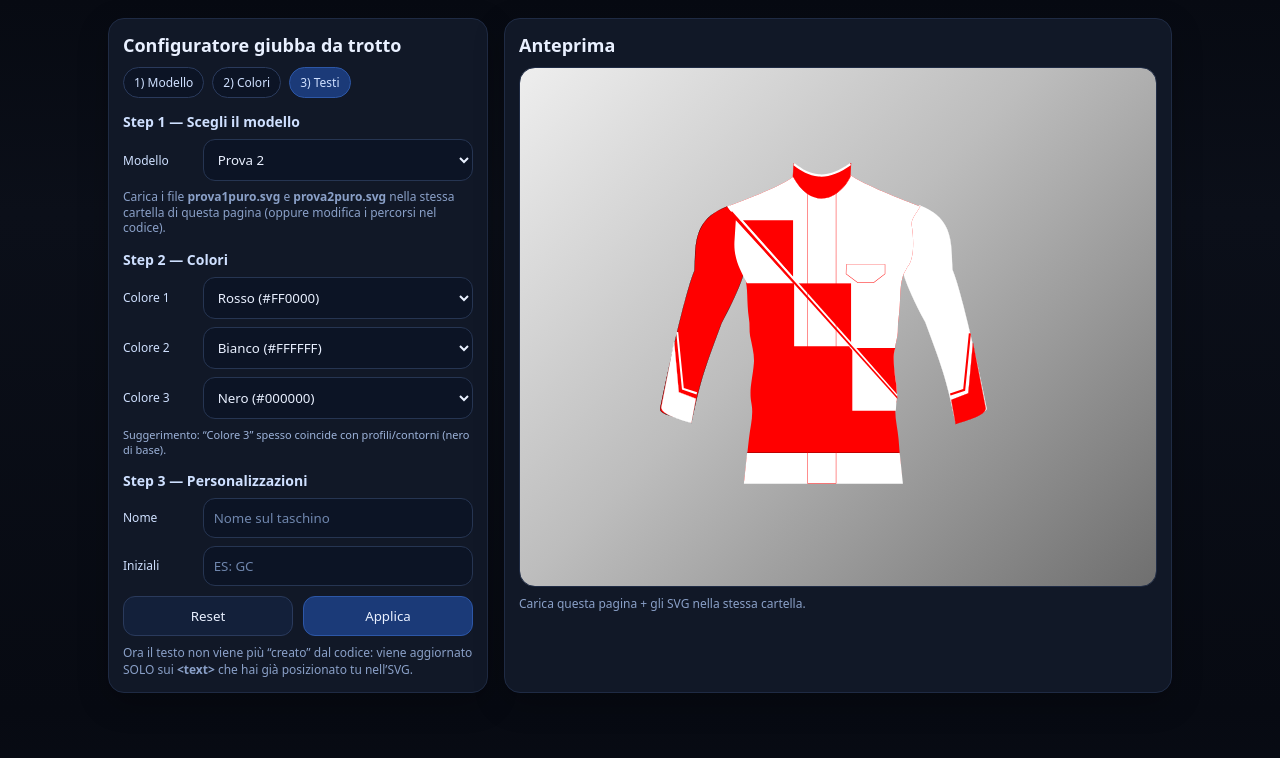
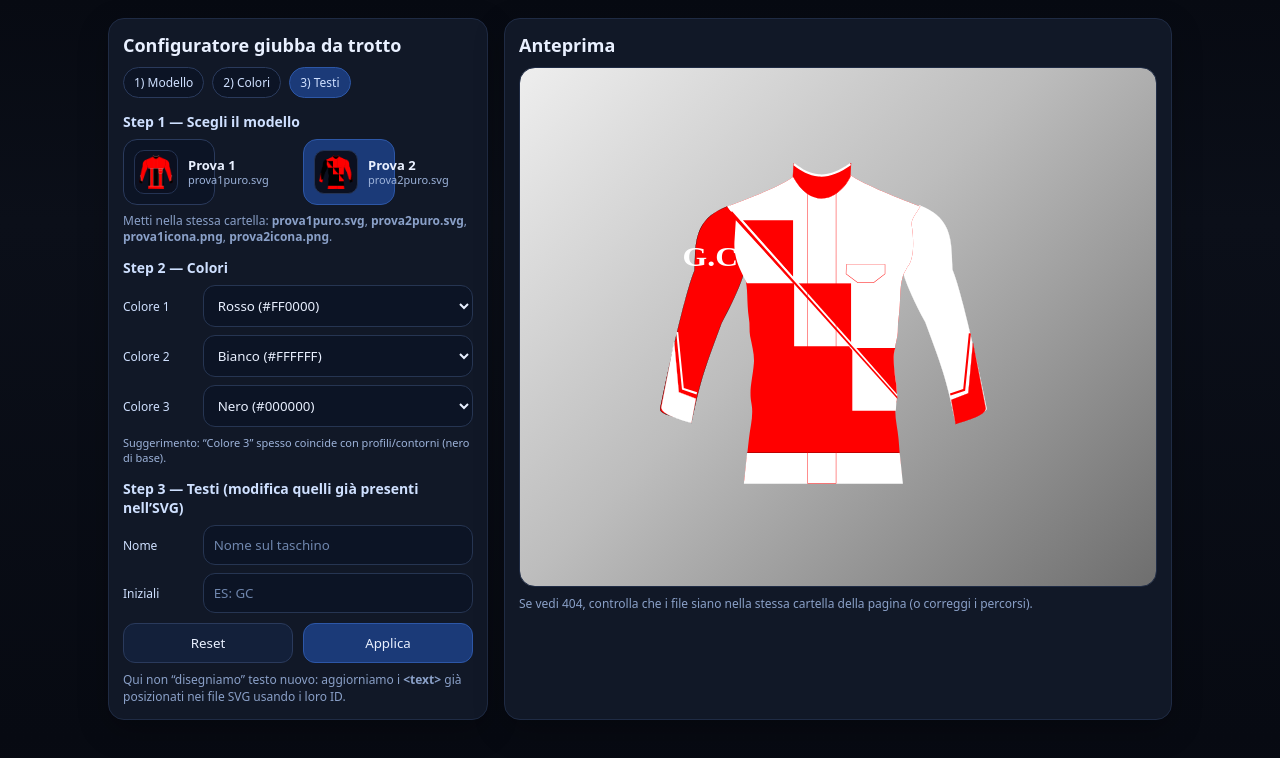
Before and after one commit to kecosametto-blip/configuratore-giubba, a plain HTML site: page index.html in a window 1280 px wide. Drawn offline with Linux system fonts and the light colour scheme.

Commit message:
Update index.html

```diff
--- a/index.html
+++ b/index.html
@@ -44,11 +44,11 @@
     }
     .pill.on{ background:#1b3a78; border-color:#2d57a7; }
 
-    /* ✅ SFONDO ANTEPRIMA: sfumatura grigio chiaro -> grigio scuro */
+    /* ✅ Anteprima: grigio chiaro -> grigio scuro */
     .preview{
       min-height:520px;
       display:flex; align-items:center; justify-content:center;
-      background: linear-gradient(135deg, #eeeeee 0%, #bdbdbd 45%, #6f6f6f 100%);
+      background: linear-gradient(135deg, #eeeeee 0%, #bdbdbd 45%, #6e6e6e 100%);
       border-radius:16px;
       border:1px solid var(--line);
       overflow:hidden;
@@ -58,6 +58,41 @@
     #svgHost svg{ width:min(640px, 92%); height:auto; }
     .hint{ margin-top:8px; font-size:12px; color:var(--muted); }
     .small{ font-size:11px; color:#9db3da; }
+
+    /* ✅ Scelta modello con icone */
+    .modelGrid{
+      display:grid;
+      grid-template-columns: 1fr 1fr;
+      gap:10px;
+      margin-top:6px;
+    }
+    .modelChoice{
+      display:flex;
+      align-items:center;
+      gap:10px;
+      padding:10px;
+      border-radius:14px;
+      border:1px solid #2a3a5c;
+      background:#0c1425;
+      cursor:pointer;
+      user-select:none;
+    }
+    .modelChoice:hover{ filter:brightness(1.06); }
+    .modelChoice img{
+      width:44px; height:44px; object-fit:contain;
+      background:#0b1020;
+      border:1px solid #243353;
+      border-radius:10px;
+      padding:4px;
+    }
+    .modelChoice .t1{ font-size:13px; color:#e9f0ff; font-weight:700; line-height:1.1; }
+    .modelChoice .t2{ font-size:11px; color:#9db3da; line-height:1.1; margin-top:2px; }
+
+    input.modelRadio{ display:none; }
+    input.modelRadio:checked + .modelChoice{
+      background:#1b3a78;
+      border-color:#2d57a7;
+    }
   </style>
 </head>
 <body>
@@ -71,15 +106,34 @@
       </div>
 
       <h2>Step 1 — Scegli il modello</h2>
-      <div class="row">
-        <label>Modello</label>
-        <select id="modelSelect">
-          <option value="prova1puro.svg">Prova 1</option>
-          <option value="prova2puro.svg" selected>Prova 2</option>
-        </select>
+
+      <!-- ✅ Radio con icone -->
+      <div class="modelGrid" role="radiogroup" aria-label="Scelta modello">
+        <div>
+          <input class="modelRadio" type="radio" name="model" id="m1" value="prova1puro.svg">
+          <label class="modelChoice" for="m1">
+            <img src="prova1icona.png" alt="Anteprima Prova 1">
+            <div>
+              <div class="t1">Prova 1</div>
+              <div class="t2">prova1puro.svg</div>
+            </div>
+          </label>
+        </div>
+
+        <div>
+          <input class="modelRadio" type="radio" name="model" id="m2" value="prova2puro.svg" checked>
+          <label class="modelChoice" for="m2">
+            <img src="prova2icona.png" alt="Anteprima Prova 2">
+            <div>
+              <div class="t1">Prova 2</div>
+              <div class="t2">prova2puro.svg</div>
+            </div>
+          </label>
+        </div>
       </div>
-      <div class="muted">
-        Carica i file <b>prova1puro.svg</b> e <b>prova2puro.svg</b> nella stessa cartella di questa pagina (oppure modifica i percorsi nel codice).
+
+      <div class="muted" style="margin-top:8px">
+        Metti nella stessa cartella: <b>prova1puro.svg</b>, <b>prova2puro.svg</b>, <b>prova1icona.png</b>, <b>prova2icona.png</b>.
       </div>
 
       <h2>Step 2 — Colori</h2>
@@ -97,7 +151,7 @@
       </div>
       <div class="small">Suggerimento: “Colore 3” spesso coincide con profili/contorni (nero di base).</div>
 
-      <h2>Step 3 — Personalizzazioni</h2>
+      <h2>Step 3 — Testi (modifica quelli già presenti nell’SVG)</h2>
       <div class="row">
         <label>Nome</label>
         <input id="pocketName" type="text" placeholder="Nome sul taschino" maxlength="18" />
@@ -113,7 +167,7 @@
       </div>
 
       <div class="hint">
-        Ora il testo non viene più “creato” dal codice: viene aggiornato SOLO sui <b>&lt;text&gt;</b> che hai già posizionato tu nell’SVG.
+        Qui non “disegniamo” testo nuovo: aggiorniamo i <b>&lt;text&gt;</b> già posizionati nei file SVG usando i loro ID.
       </div>
     </div>
 
@@ -122,7 +176,7 @@
       <div class="preview">
         <div id="svgHost" aria-label="Anteprima giubba"></div>
       </div>
-      <div class="hint">Carica questa pagina + gli SVG nella stessa cartella.</div>
+      <div class="hint">Se vedi 404, controlla che i file siano nella stessa cartella della pagina (o correggi i percorsi).</div>
     </div>
   </div>
 
@@ -146,11 +200,11 @@
     ["Grigio", "#808080"]
   ];
 
-  // Placeholder colors presenti negli SVG caricati (fallback)
+  // Placeholder colors presenti negli SVG caricati
   const PLACEHOLDER = { c1:"#ff0000", c2:"#ffffff", c3:"#000000" };
 
   // ====== DOM ======
-  const modelSelect = document.getElementById("modelSelect");
+  const modelRadios = [...document.querySelectorAll("input.modelRadio[name='model']")];
   const c1Sel = document.getElementById("c1");
   const c2Sel = document.getElementById("c2");
   const c3Sel = document.getElementById("c3");
@@ -163,6 +217,11 @@
   const pill1 = document.getElementById("pill1");
   const pill2 = document.getElementById("pill2");
   const pill3 = document.getElementById("pill3");
+
+  function currentModelUrl(){
+    const checked = modelRadios.find(r => r.checked);
+    return checked ? checked.value : "prova2puro.svg";
+  }
 
   function fillSelect(sel, defaultHex){
     sel.innerHTML = "";
@@ -245,46 +304,28 @@
     });
   }
 
-  // ✅ QUI la modifica: aggiorna i <text> già presenti nel tuo SVG
-  function applyExistingSvgTexts(svg, name, initials){
+  // ✅ Aggiorna i <text> già esistenti nell’SVG (quelli che hai posizionato tu)
+  function applyTexts(svg, name, initials){
     pill1.classList.remove("on"); pill2.classList.remove("on"); pill3.classList.add("on");
 
-    const allText = [...svg.querySelectorAll("text")];
+    const url = currentModelUrl();
 
-    const safeName = (name || "").trim();
-    const safeInit = (initials || "").trim().toUpperCase();
+    // mappa ID testo per modello (come risultano nei tuoi SVG)
+    const map = {
+      "prova1puro.svg": { nameId: "nome_colore_2", initId: "iniziali_colore_2" },
+      "prova2puro.svg": { nameId: "nome_colore_1", initId: "iniziali_colore_2" }
+    };
 
-    // Se nel tuo SVG metti ID precisi, questo è il modo migliore:
-    const byId = (id) => svg.querySelector(`#${CSS.escape(id)}`);
+    const ids = map[url] || map["prova2puro.svg"];
 
-    // --- TENTATIVI PER IL NOME ---
-    const nameTargets = [
-      byId("nome_taschino"),
-      byId("pocket_name"),
-      byId("testo_nome"),
-      ...allText.filter(t => ((t.id||"").toLowerCase().includes("nome"))),
-      ...allText.filter(t => ((t.id||"").toLowerCase().includes("tasch"))),
-      ...allText.filter(t => (t.textContent || "").trim().toUpperCase() === "NOME"),
-      ...allText.filter(t => (t.textContent || "").trim().toUpperCase() === "NAME"),
-    ].filter(Boolean);
+    const nameEl = svg.querySelector(`#${CSS.escape(ids.nameId)}`);
+    const initEl = svg.querySelector(`#${CSS.escape(ids.initId)}`);
 
-    // --- TENTATIVI PER LE INIZIALI ---
-    const initTargets = [
-      byId("iniziali_dx"),
-      byId("iniziali_sx"),
-      byId("iniziali"),
-      byId("sleeve_init"),
-      ...allText.filter(t => ((t.id||"").toLowerCase().includes("iniz"))),
-      ...allText.filter(t => (t.textContent || "").trim().toUpperCase() === "INIZIALI"),
-      ...allText.filter(t => (t.textContent || "").trim().toUpperCase() === "XX"),
-    ].filter(Boolean);
-
-    // Aggiorna solo se c’è input, altrimenti svuota (se vuoi mantenerlo, dimmelo e lo cambio)
-    for(const t of nameTargets){
-      t.textContent = safeName;
+    if(nameEl){
+      nameEl.textContent = (name || "").trim();
     }
-    for(const t of initTargets){
-      t.textContent = safeInit;
+    if(initEl){
+      initEl.textContent = (initials || "").trim().toUpperCase();
     }
   }
 
@@ -294,16 +335,13 @@
     const colors = { c1: c1Sel.value, c2: c2Sel.value, c3: c3Sel.value };
     recolorSvg(currentSvgDoc, colors);
 
-    // ✅ Testi: aggiorna quelli già presenti nel file
-    applyExistingSvgTexts(
-      currentSvgDoc,
-      pocketName.value,
-      sleeveInit.value
-    );
+    const name = pocketName.value;
+    const init = sleeveInit.value;
+    applyTexts(currentSvgDoc, name, init);
   }
 
   // ====== Events ======
-  modelSelect.addEventListener("change", () => loadModel(modelSelect.value));
+  modelRadios.forEach(r => r.addEventListener("change", () => loadModel(currentModelUrl())));
   applyBtn.addEventListener("click", applyAll);
 
   [c1Sel, c2Sel, c3Sel, pocketName, sleeveInit].forEach(el => {
@@ -312,16 +350,17 @@
   });
 
   resetBtn.addEventListener("click", () => {
-    modelSelect.value = "prova2puro.svg";
+    document.getElementById("m2").checked = true;
     c1Sel.value = "#FF0000";
     c2Sel.value = "#FFFFFF";
     c3Sel.value = "#000000";
     pocketName.value = "";
     sleeveInit.value = "";
-    loadModel(modelSelect.value);
+    loadModel(currentModelUrl());
   });
 
-  loadModel(modelSelect.value);
+  // ====== Start ======
+  loadModel(currentModelUrl());
 </script>
 </body>
 </html>
```
